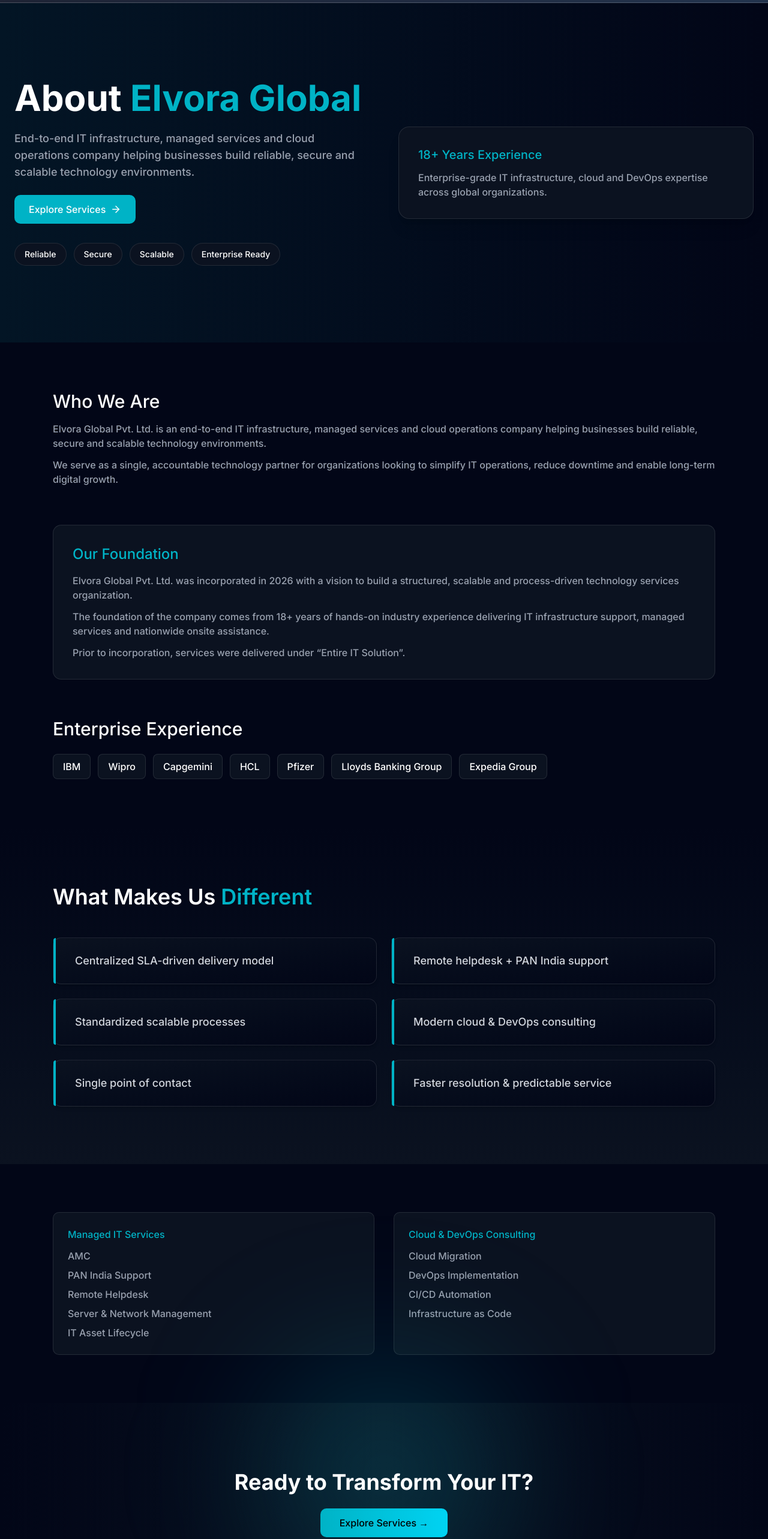
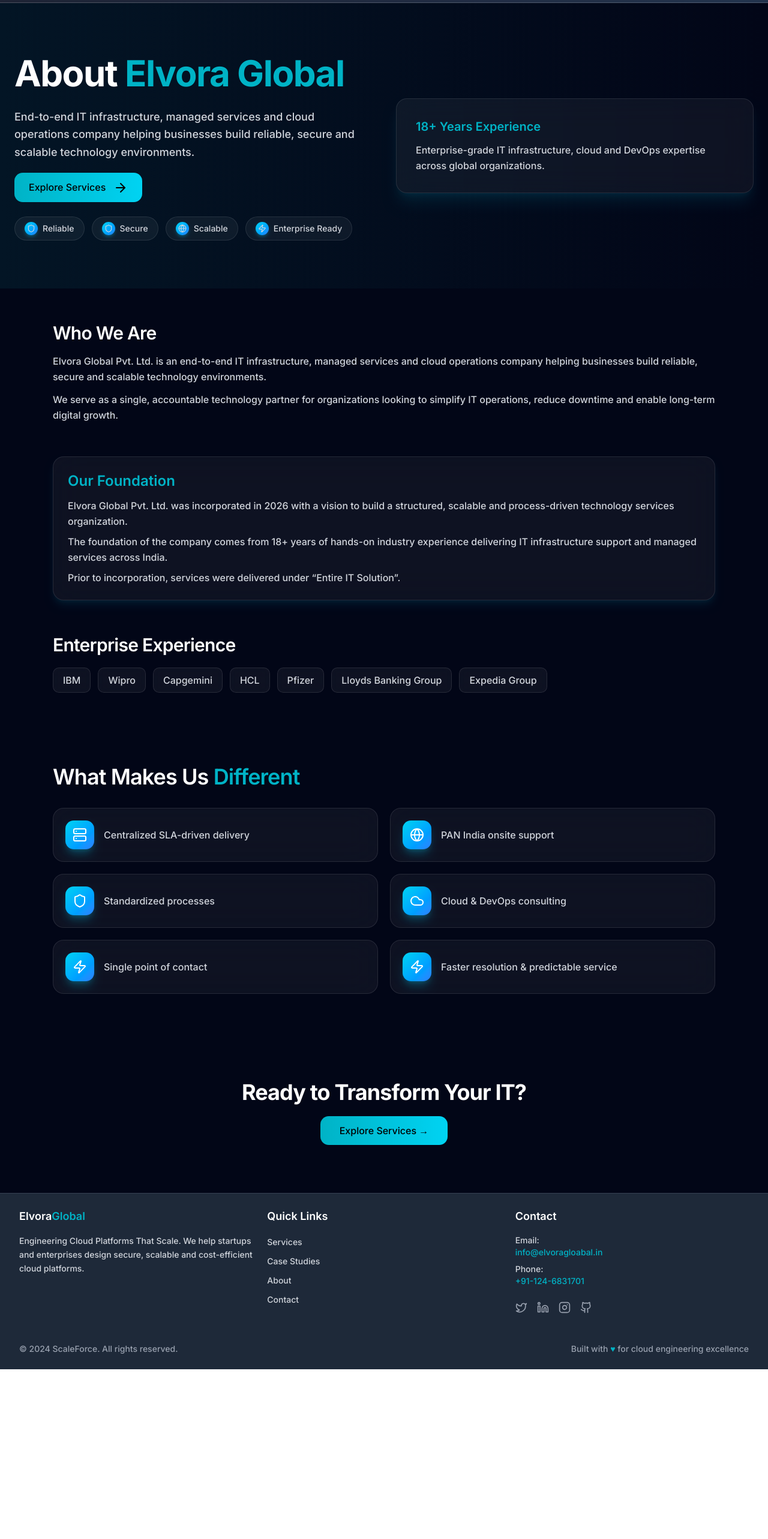
Before and after one commit to Ayush231002/scaleforgefronted, a React (Vite) app: page /about in a window 1280 px wide. Shown: the part 60-2626 px from the top of the page at 60% size. After the commit the page ends 2343 px from the top, so only its background shows below. Built offline with nearby package versions, Linux system fonts and the light colour scheme.

Commit message:
update About

```diff
--- a/src/components/about/AboutPage.jsx
+++ b/src/components/about/AboutPage.jsx
@@ -1,193 +1,170 @@
 import LayoutWrapper from '../layout/LayoutWrapper';
 import { useNavigate } from 'react-router-dom';
-import { ArrowRight } from 'lucide-react';
+import { motion } from 'framer-motion';
+import {
+  ArrowRight,
+  Shield,
+  Globe,
+  Zap,
+  Server,
+  Cloud
+} from 'lucide-react';
 
 export default function AboutPage() {
   const navigate = useNavigate();
 
+  const fade = {
+    hidden: { opacity: 0, y: 40 },
+    show: { opacity: 1, y: 0 }
+  };
+
   return (
     <LayoutWrapper>
-      <div className="bg-[#020617] text-white">
+      <div className="bg-[#020617] text-white relative overflow-hidden">
+
+        {/* 🔥 BACKGROUND GLOW */}
+        <div className="absolute inset-0 -z-10">
+          <div className="absolute w-[500px] h-[500px] bg-[#00B3C6]/20 blur-[120px] rounded-full top-[-100px] left-[-100px]"></div>
+          <div className="absolute w-[400px] h-[400px] bg-purple-500/20 blur-[120px] rounded-full bottom-[-100px] right-[-100px]"></div>
+        </div>
 
         {/* HERO */}
-        <section className="py-32 px-6 bg-gradient-to-r from-[#031525] to-[#020617]">
-          <div className="max-w-7xl mx-auto grid md:grid-cols-2 gap-12 items-center">
+        <section className="py-20 px-6 bg-gradient-to-r from-[#031525] to-[#020617]">
+          <div className="max-w-7xl mx-auto grid md:grid-cols-2 gap-10 items-center">
 
-            {/* LEFT */}
-            <div>
-              <h1 className="text-6xl font-bold mb-6">
+            <motion.div initial="hidden" animate="show" variants={fade}>
+              <h1 className="text-5xl md:text-6xl font-bold tracking-tight mb-5 leading-tight">
                 About <span className="text-[#00B3C6]">Elvora Global</span>
               </h1>
 
-              <p className="text-gray-400 mb-6 text-lg">
+              <p className="text-gray-300 text-lg mb-5 leading-relaxed">
                 End-to-end IT infrastructure, managed services and cloud operations company helping businesses build reliable, secure and scalable technology environments.
               </p>
 
               <button
                 onClick={() => navigate('/services')}
-                className="bg-[#00B3C6] hover:bg-[#0097a7] px-6 py-3 rounded-lg font-medium flex items-center gap-2"
+                className="px-6 py-3 bg-gradient-to-r from-[#00B3C6] to-cyan-400 text-black rounded-xl font-medium hover:scale-105 hover:shadow-xl hover:shadow-cyan-500/20 transition duration-300"
               >
-                Explore Services <ArrowRight size={18}/>
+                Explore Services <ArrowRight className="inline ml-2"/>
               </button>
 
-              {/* BADGES */}
-              <div className="flex flex-wrap gap-3 mt-8">
-                {["Reliable", "Secure", "Scalable", "Enterprise Ready"].map((item, i) => (
-                  <span
-                    key={i}
-                    className="px-4 py-2 bg-[#0b1220] border border-white/10 rounded-full text-sm hover:border-[#00B3C6]/60 transition"
-                  >
-                    {item}
+              <div className="flex flex-wrap gap-3 mt-6">
+                {[
+                  { text: "Reliable", icon: <Shield size={14}/> },
+                  { text: "Secure", icon: <Shield size={14}/> },
+                  { text: "Scalable", icon: <Globe size={14}/> },
+                  { text: "Enterprise Ready", icon: <Zap size={14}/> }
+                ].map((item, i) => (
+                  <span key={i} className="flex items-center gap-2 px-4 py-2 bg-white/5 backdrop-blur-lg border border-white/10 rounded-full text-sm text-gray-300">
+                    <span className="p-1 rounded-full bg-gradient-to-br from-cyan-400 to-blue-500 shadow-md shadow-cyan-500/30">
+                      {item.icon}
+                    </span>
+                    {item.text}
                   </span>
                 ))}
               </div>
-            </div>
+            </motion.div>
 
-            {/* RIGHT CARD */}
-            <div className="p-8 rounded-2xl bg-[#0b1220] border border-white/10 shadow-xl">
-              <h3 className="text-xl text-[#00B3C6] mb-3">
-                18+ Years Experience
-              </h3>
-              <p className="text-gray-400">
+            <motion.div variants={fade} initial="hidden" whileInView="show"
+              className="p-8 bg-white/5 backdrop-blur-xl rounded-2xl border border-white/10 shadow-xl shadow-cyan-500/10">
+              <h3 className="text-xl font-semibold text-[#00B3C6] mb-3">18+ Years Experience</h3>
+              <p className="text-gray-300 leading-relaxed">
                 Enterprise-grade IT infrastructure, cloud and DevOps expertise across global organizations.
               </p>
-            </div>
+            </motion.div>
 
           </div>
         </section>
 
-        {/* MAIN CONTENT */}
-        <div className="max-w-6xl mx-auto px-6 py-20 space-y-16">
+        {/* CONTENT */}
+        <div className="max-w-6xl mx-auto px-6 py-14 space-y-14">
 
-          {/* WHO WE ARE */}
-          <div>
-            <h2 className="text-3xl mb-4">Who We Are</h2>
-            <p className="text-gray-400 mb-3">
+          <motion.div variants={fade} initial="hidden" whileInView="show">
+            <h2 className="text-3xl font-semibold tracking-tight mb-4">Who We Are</h2>
+            <p className="text-gray-300 mb-3 leading-relaxed">
               Elvora Global Pvt. Ltd. is an end-to-end IT infrastructure, managed services and cloud operations company helping businesses build reliable, secure and scalable technology environments.
             </p>
-            <p className="text-gray-400">
+            <p className="text-gray-300 leading-relaxed">
               We serve as a single, accountable technology partner for organizations looking to simplify IT operations, reduce downtime and enable long-term digital growth.
             </p>
-          </div>
+          </motion.div>
 
-          {/* FOUNDATION */}
-          <div className="p-8 bg-[#0b1220] rounded-xl border border-white/10">
-            <h2 className="text-2xl mb-4 text-[#00B3C6]">Our Foundation</h2>
-            <p className="text-gray-400 mb-3">
+          <motion.div variants={fade} initial="hidden" whileInView="show"
+            className="p-6 bg-white/5 backdrop-blur-xl rounded-2xl border border-white/10 shadow-lg shadow-cyan-500/10">
+            <h2 className="text-2xl font-semibold text-[#00B3C6] mb-3">Our Foundation</h2>
+
+            <p className="text-gray-300 mb-2 leading-relaxed">
               Elvora Global Pvt. Ltd. was incorporated in 2026 with a vision to build a structured, scalable and process-driven technology services organization.
             </p>
-            <p className="text-gray-400 mb-3">
-              The foundation of the company comes from 18+ years of hands-on industry experience delivering IT infrastructure support, managed services and nationwide onsite assistance.
+
+            <p className="text-gray-300 mb-2 leading-relaxed">
+              The foundation of the company comes from 18+ years of hands-on industry experience delivering IT infrastructure support and managed services across India.
             </p>
-            <p className="text-gray-400">
+
+            <p className="text-gray-300 leading-relaxed">
               Prior to incorporation, services were delivered under “Entire IT Solution”.
             </p>
-          </div>
+          </motion.div>
 
-          {/* ENTERPRISE */}
-          <div>
-            <h2 className="text-3xl mb-6">Enterprise Experience</h2>
+          <motion.div variants={fade} initial="hidden" whileInView="show">
+            <h2 className="text-3xl font-semibold tracking-tight mb-5">Enterprise Experience</h2>
 
             <div className="flex flex-wrap gap-3">
               {["IBM","Wipro","Capgemini","HCL","Pfizer","Lloyds Banking Group","Expedia Group"].map((item,i)=>(
-                <span key={i} className="px-4 py-2 bg-[#0b1220] border border-white/10 rounded-md">
+                <span key={i} className="px-4 py-2 bg-white/5 backdrop-blur-md border border-white/10 rounded-lg text-gray-300">
                   {item}
                 </span>
               ))}
             </div>
-          </div>
+          </motion.div>
 
         </div>
 
         {/* DIFFERENCE */}
-        <section className="py-24 bg-gradient-to-b from-[#020617] to-[#0b1220]">
+        <section className="py-16">
           <div className="max-w-6xl mx-auto px-6">
 
-            <h2 className="text-4xl font-semibold mb-12">
+            <h2 className="text-4xl font-semibold tracking-tight mb-8">
               What Makes Us <span className="text-[#00B3C6]">Different</span>
             </h2>
 
-            <div className="grid md:grid-cols-2 gap-6">
+            <div className="grid md:grid-cols-2 gap-5">
               {[
-                "Centralized SLA-driven delivery model",
-                "Remote helpdesk + PAN India support",
-                "Standardized scalable processes",
-                "Modern cloud & DevOps consulting",
-                "Single point of contact",
-                "Faster resolution & predictable service"
-              ].map((item, i) => (
-                <div
-                  key={i}
-                  className="
-                    group relative p-6 rounded-xl
-                    bg-gradient-to-br from-[#0b1220] to-[#020617]
-                    border border-white/10
-                    hover:border-[#00B3C6]/60
-                    transition-all duration-300
-                    hover:-translate-y-1
-                    shadow-md hover:shadow-[0_0_30px_rgba(0,179,198,0.2)]
-                  "
-                >
-                  <div className="absolute left-0 top-0 h-full w-1 bg-[#00B3C6] rounded-l-xl"></div>
-                  <p className="text-gray-300 text-lg pl-3">{item}</p>
-                </div>
+                {text:"Centralized SLA-driven delivery", icon:<Server/>},
+                {text:"PAN India onsite support", icon:<Globe/>},
+                {text:"Standardized processes", icon:<Shield/>},
+                {text:"Cloud & DevOps consulting", icon:<Cloud/>},
+                {text:"Single point of contact", icon:<Zap/>},
+                {text:"Faster resolution & predictable service", icon:<Zap/>}
+              ].map((item,i)=>(
+                <motion.div key={i} variants={fade} initial="hidden" whileInView="show"
+                  className="flex items-center gap-4 p-5 bg-white/5 backdrop-blur-xl border border-white/10 rounded-2xl">
+
+                  <div className="p-3 rounded-xl bg-gradient-to-br from-cyan-400 to-blue-500 text-white shadow-lg shadow-cyan-500/30">
+                    {item.icon}
+                  </div>
+
+                  <p className="text-gray-300">{item.text}</p>
+
+                </motion.div>
               ))}
             </div>
 
           </div>
         </section>
 
-        {/* CAPABILITIES */}
-        <div className="max-w-6xl mx-auto px-6 py-20 grid md:grid-cols-2 gap-8">
+        {/* CTA */}
+        <section className="py-20 text-center">
+          <h2 className="text-4xl font-bold tracking-tight mb-5">
+            Ready to Transform Your IT?
+          </h2>
 
-          <div className="p-6 bg-[#0b1220] rounded-lg border border-white/10">
-            <h3 className="mb-3 text-[#00B3C6]">Managed IT Services</h3>
-            <ul className="text-gray-400 space-y-2">
-              <li>AMC</li>
-              <li>PAN India Support</li>
-              <li>Remote Helpdesk</li>
-              <li>Server & Network Management</li>
-              <li>IT Asset Lifecycle</li>
-            </ul>
-          </div>
-
-          <div className="p-6 bg-[#0b1220] rounded-lg border border-white/10">
-            <h3 className="mb-3 text-[#00B3C6]">Cloud & DevOps Consulting</h3>
-            <ul className="text-gray-400 space-y-2">
-              <li>Cloud Migration</li>
-              <li>DevOps Implementation</li>
-              <li>CI/CD Automation</li>
-              <li>Infrastructure as Code</li>
-            </ul>
-          </div>
-
-        </div>
-
-        {/* CTA */}
-        <section className="py-28 text-center relative">
-
-          <div className="absolute inset-0 bg-gradient-to-r from-[#020617] via-[#0b1220] to-[#020617]" />
-          <div className="absolute top-[-80px] left-1/2 -translate-x-1/2 w-[400px] h-[400px] bg-[#00B3C6]/20 blur-[120px] rounded-full"></div>
-
-          <div className="relative z-10">
-            <h2 className="text-4xl font-bold mb-6">
-              Ready to Transform Your IT?
-            </h2>
-
-            <button
-              onClick={() => navigate('/services')}
-              className="
-                px-8 py-3 rounded-lg
-                bg-gradient-to-r from-[#00B3C6] to-cyan-400
-                text-black font-medium
-                hover:scale-105 transition
-                hover:shadow-[0_0_25px_rgba(0,179,198,0.6)]
-              "
-            >
-              Explore Services →
-            </button>
-          </div>
-
+          <button
+            onClick={() => navigate('/services')}
+            className="px-8 py-3 bg-gradient-to-r from-[#00B3C6] to-cyan-400 text-black rounded-xl font-medium hover:scale-105 hover:shadow-xl hover:shadow-cyan-500/20 transition duration-300"
+          >
+            Explore Services →
+          </button>
         </section>
 
       </div>
```
